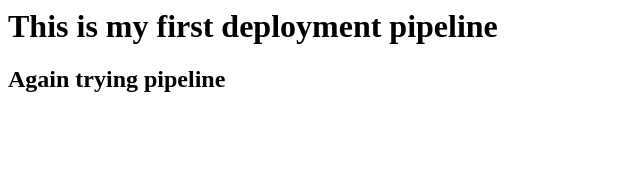
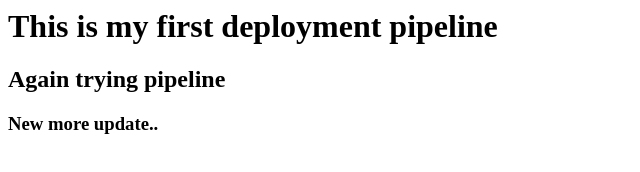
Before and after one commit to sushil41008/jenkins1, a plain HTML site: page index.html in a window 1280 px wide. Shown: the whole page, without its empty margins (0-640 px from the left). Drawn offline with Linux system fonts and the light colour scheme.

Commit message:
newmoreupdate

```diff
--- a/index.html
+++ b/index.html
@@ -1,4 +1,5 @@
 <html>
 <h1>This is my first deployment pipeline</h1>
 <h2>Again trying pipeline</h2>
+<h3>New more update..</h3>
 </html>
```
